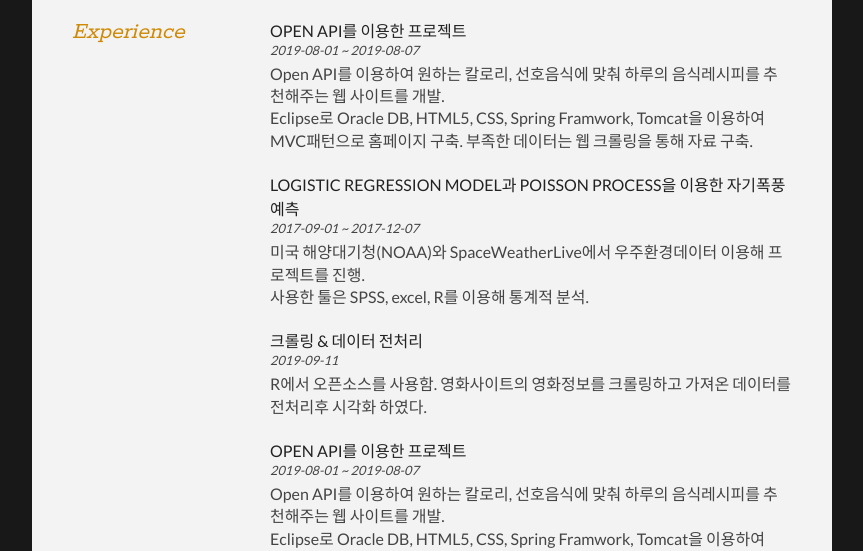
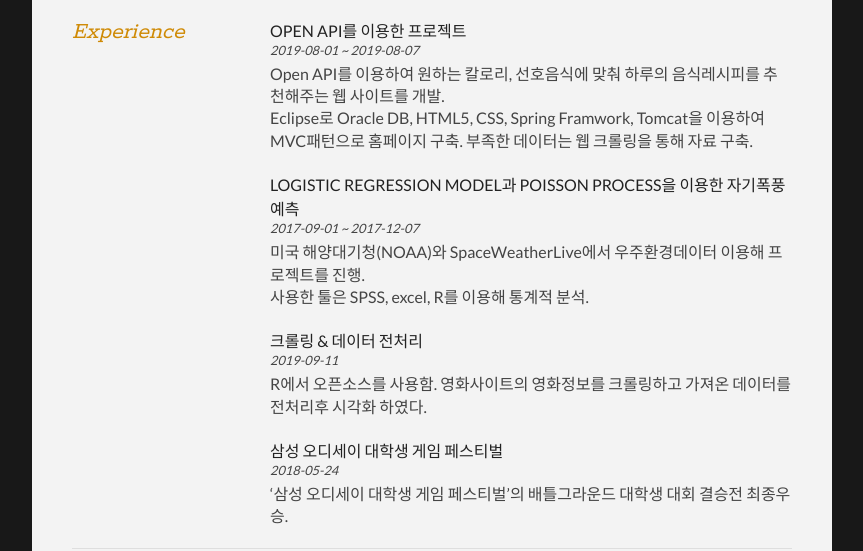
Before and after one commit to SunPyoNoh/SunPyoNoh.resume, a plain HTML site: page index.html in a window 1280 px wide. Shown: the part 242-793 px from the top of the page, without its empty margins (208-1071 px from the left). Drawn offline with Linux system fonts and the light colour scheme.

Commit message:
Update index.html

```diff
--- a/index.html
+++ b/index.html
@@ -44,7 +44,7 @@
 				</div>
 
 				<div class="sectionContent">
-					<p>나는 무엇인가 </p>
+					<p> 나는 무엇인가 </p>
 				</div>
 			</article>
 			<div class="clear"></div>
@@ -76,9 +76,9 @@
 				</article>
 
 				<article>
-					<h3>OPEN API를 이용한 프로젝트</h3>
-					<p class="subDetails">2019-08-01 ~ 2019-08-07</p>
-					<p>Open API를 이용하여 원하는 칼로리, 선호음식에 맞춰 하루의 음식레시피를 추천해주는 웹 사이트를 개발. <br> Eclipse로 Oracle DB, HTML5, CSS, Spring Framwork, Tomcat을 이용하여 MVC패턴으로 홈페이지 구축. 부족한 데이터는 웹 크롤링을 통해 자료 구축.</p>
+					<h3>삼성 오디세이 대학생 게임 페스티벌</h3>
+					<p class="subDetails">2018-05-24</p>
+					<p>‘삼성 오디세이 대학생 게임 페스티벌’의 배틀그라운드 대학생 대회 결승전 최종우승.</p>
 				</article>
 			</div>
 			<div class="clear"></div>
```
